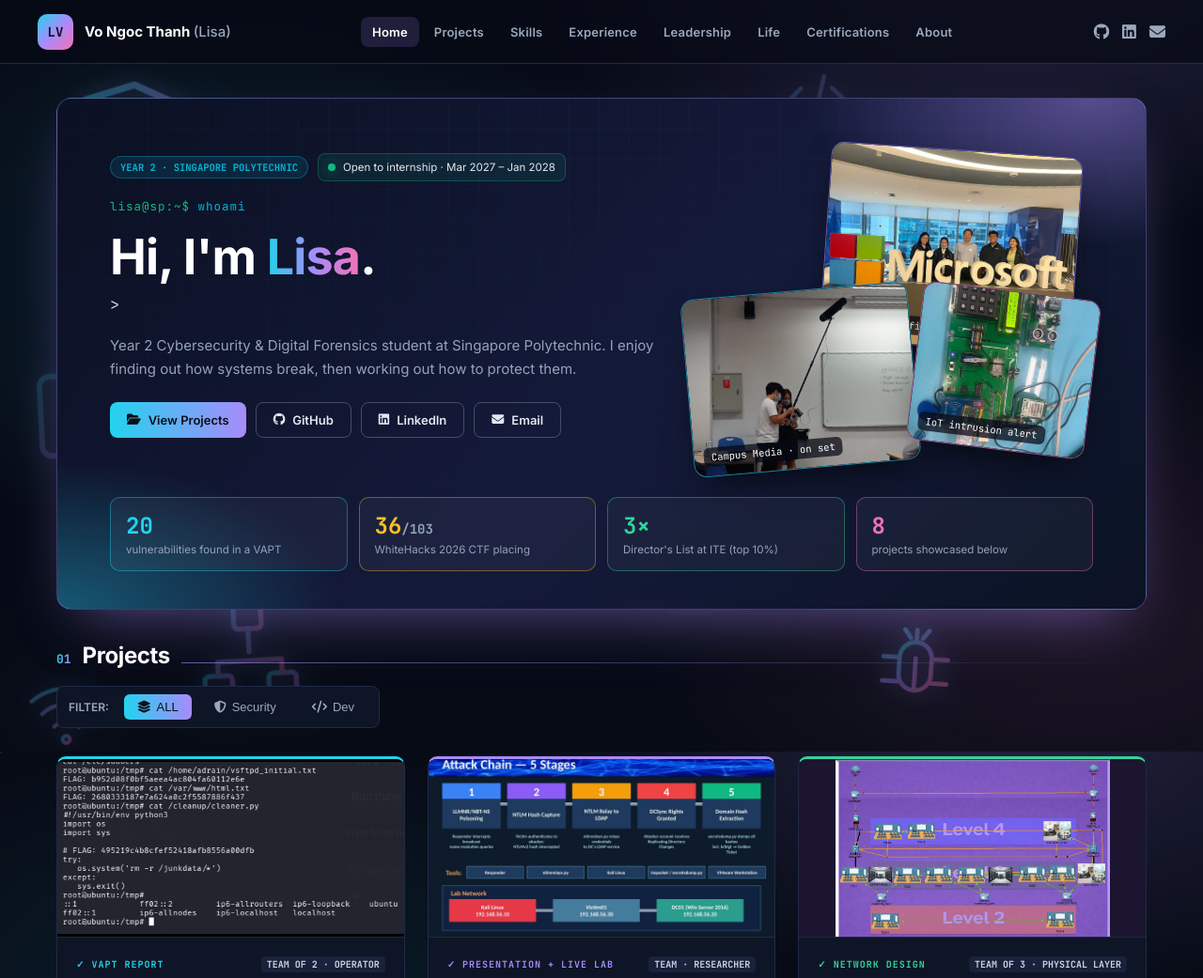
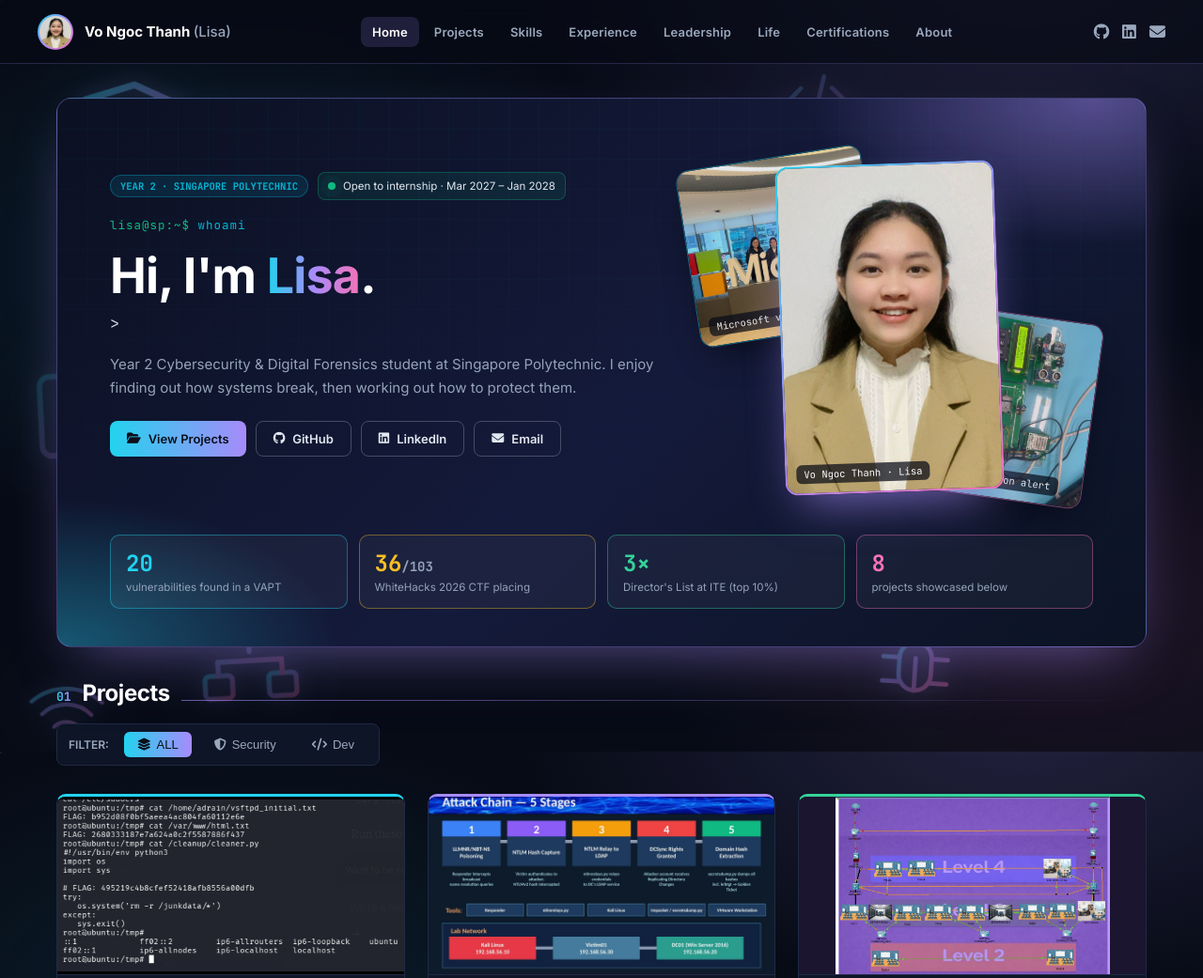
Before and after one commit to Lisa-Fox-9/Lisa-Fox-9.github.io, a plain HTML site: page index.html in a window 1280 px wide. Shown: the top 1041 px of the page at 94% size. Drawn offline with Linux system fonts and the light colour scheme.

Commit message:
Add files via upload

```diff
--- a/index.html
+++ b/index.html
@@ -621,6 +621,17 @@
     .life-grid { grid-template-columns: repeat(2, 1fr); }
     .films { grid-template-columns: 1fr; }
   }
+
+  /* Profile photo in hero */
+  .photo-stack { height: 380px; }
+  .ps-main { width: 54%; height: 92%; left: 23%; top: 4%; z-index: 3; transform: rotate(-2deg);
+    border: 2px solid transparent !important; background: linear-gradient(#0e1526,#0e1526) padding-box, linear-gradient(135deg,#22d3ee,#a78bfa,#f472b6) border-box !important;
+    box-shadow: 0 24px 50px -18px rgba(167,139,250,0.7) !important; }
+  .ps-main img { object-position: center 20%; }
+  .ps-back1 { width: 46%; height: 50%; top: 2%; left: 0; transform: rotate(-9deg); opacity: 0.9; border-color: rgba(34,211,238,0.5) !important; }
+  .ps-back2 { width: 40%; height: 52%; bottom: 2%; right: 0; transform: rotate(8deg); opacity: 0.9; border-color: rgba(244,114,182,0.5) !important; }
+  .photo-stack figure:hover { transform: rotate(0) scale(1.03); z-index: 6; }
+  .logo-photo { object-fit: cover; object-position: center 20%; padding: 2px; background: linear-gradient(135deg,#22d3ee,#a78bfa,#f472b6); border-radius: 50%; }
 </style>
 </head>
 <body>
@@ -645,7 +656,7 @@
 
   <!-- Top navigation -->
   <nav class="topnav">
-    <a class="brand" href="#home"><span class="logo">LV</span><span>Vo Ngoc Thanh <em>(Lisa)</em></span></a>
+    <a class="brand" href="#home"><img class="logo logo-photo" src="images/profile.jpg" alt=""><span>Vo Ngoc Thanh <em>(Lisa)</em></span></a>
     <ul class="nav-links">
       <li><a href="#home" class="active">Home</a></li>
       <li><a href="#portfolio">Projects</a></li>
@@ -680,10 +691,10 @@
         <a class="btn btn-ghost" href="mailto:lisathanh97@gmail.com"><i class="fa-solid fa-envelope"></i> Email</a>
       </div>
       </div>
-      <div class="photo-stack" aria-hidden="true">
-        <figure class="ps1"><img src="images/life_axiom_microsoft.jpg" alt=""><figcaption>Microsoft office visit</figcaption></figure>
-        <figure class="ps2"><img src="images/life_media_filming.jpg" alt=""><figcaption>Campus Media · on set</figcaption></figure>
-        <figure class="ps3"><img src="images/smart_campus_board.jpg" alt=""><figcaption>IoT intrusion alert</figcaption></figure>
+      <div class="photo-stack">
+        <figure class="ps-back1" aria-hidden="true"><img src="images/life_axiom_microsoft.jpg" alt=""><figcaption>Microsoft visit</figcaption></figure>
+        <figure class="ps-back2" aria-hidden="true"><img src="images/smart_campus_board.jpg" alt=""><figcaption>IoT intrusion alert</figcaption></figure>
+        <figure class="ps-main"><img src="images/profile.jpg" alt="Portrait of Vo Ngoc Thanh (Lisa)"><figcaption>Vo Ngoc Thanh · Lisa</figcaption></figure>
       </div>
       <div class="stats">
         <div class="stat"><div class="num">20</div><div class="lbl">vulnerabilities found in a VAPT</div></div>
```
Also changed, not shown: images/profile.jpg (added).
